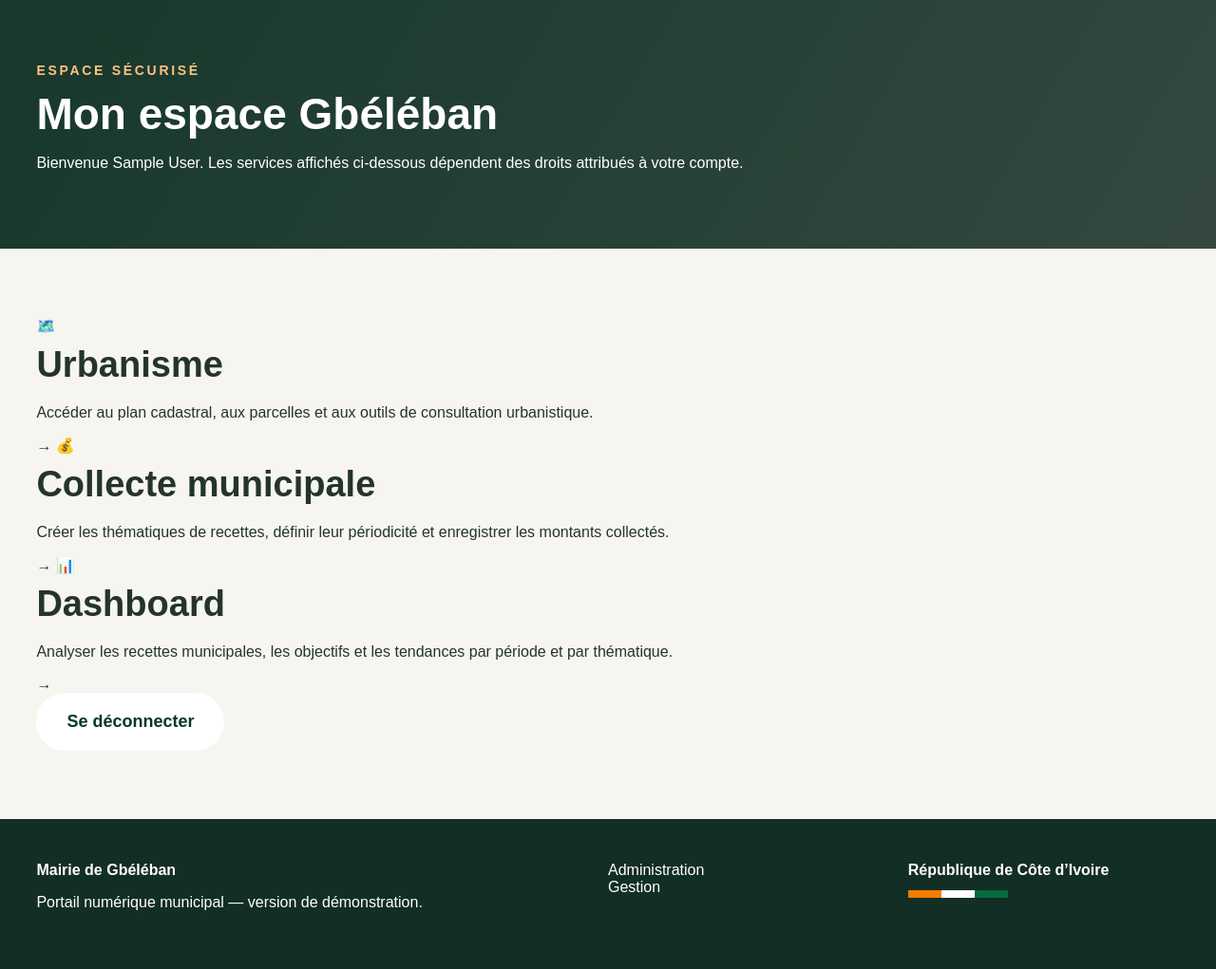
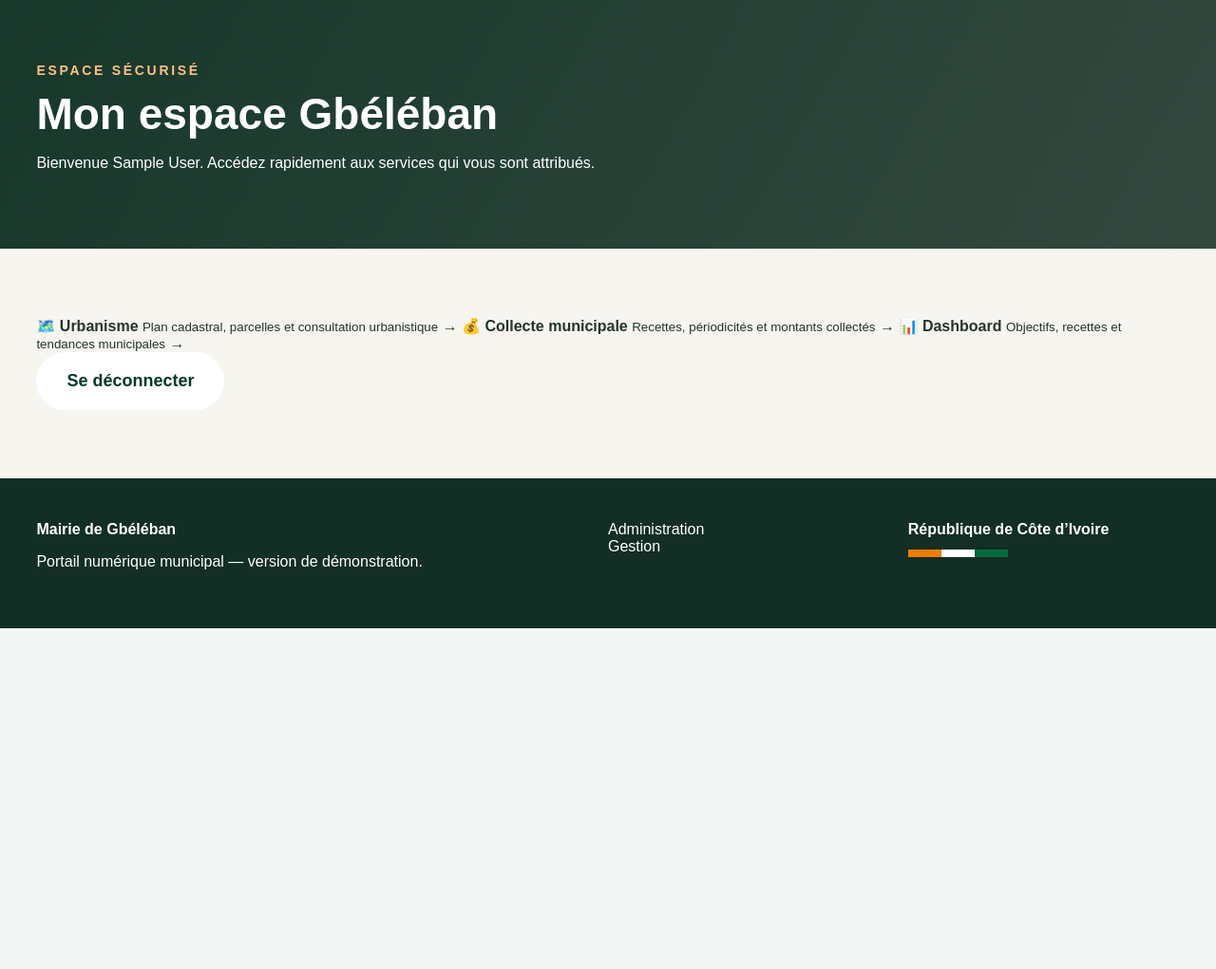
Before and after one commit to Doumouss29/gbeleban-mairie-demo, a Django app: page /mon-espace/ in a window 1280 px wide. Shown: the part 201-1222 px from the top of the page at 95% size. After the commit the page ends 863 px from the top, so only its background shows below. Run offline with Django 5.2, Linux system fonts and the light colour scheme; the visitor is signed in with stand-in values (Sample User, id 1); data that the repository does not hold is empty.

Commit message:
Transforme Mon espace en capsules de services

```diff
--- a/portal/templates/portal/my_space.html
+++ b/portal/templates/portal/my_space.html
@@ -5,34 +5,43 @@
   <div class="container">
     <span class="eyebrow">ESPACE SÉCURISÉ</span>
     <h1>Mon espace Gbéléban</h1>
-    <p>Bienvenue {{ user.get_full_name|default:user.username }}. Les services affichés ci-dessous dépendent des droits attribués à votre compte.</p>
+    <p>Bienvenue {{ user.get_full_name|default:user.username }}. Accédez rapidement aux services qui vous sont attribués.</p>
   </div>
 </section>
 
 <section class="section pale">
   <div class="container">
-    <div class="access-grid">
+    <div class="space-capsules">
       {% if can_urbanism %}
-      <a class="access-card" href="/urbanisme/">
-        <span class="access-icon">🗺️</span>
-        <div><h2>Urbanisme</h2><p>Accéder au plan cadastral, aux parcelles et aux outils de consultation urbanistique.</p></div>
-        <span class="access-arrow">→</span>
+      <a class="space-capsule" href="{% url 'urbanism' %}">
+        <span class="space-capsule-icon">🗺️</span>
+        <span class="space-capsule-content">
+          <strong>Urbanisme</strong>
+          <small>Plan cadastral, parcelles et consultation urbanistique</small>
+        </span>
+        <span class="space-capsule-arrow">→</span>
       </a>
       {% endif %}
 
       {% if can_collection %}
-      <a class="access-card" href="/collecte-municipale/">
-        <span class="access-icon">💰</span>
-        <div><h2>Collecte municipale</h2><p>Créer les thématiques de recettes, définir leur périodicité et enregistrer les montants collectés.</p></div>
-        <span class="access-arrow">→</span>
+      <a class="space-capsule" href="{% url 'municipal_collection' %}">
+        <span class="space-capsule-icon">💰</span>
+        <span class="space-capsule-content">
+          <strong>Collecte municipale</strong>
+          <small>Recettes, périodicités et montants collectés</small>
+        </span>
+        <span class="space-capsule-arrow">→</span>
       </a>
       {% endif %}
 
       {% if can_dashboard %}
-      <a class="access-card" href="/dashboard/">
-        <span class="access-icon">📊</span>
-        <div><h2>Dashboard</h2><p>Analyser les recettes municipales, les objectifs et les tendances par période et par thématique.</p></div>
-        <span class="access-arrow">→</span>
+      <a class="space-capsule" href="{% url 'dashboard' %}">
+        <span class="space-capsule-icon">📊</span>
+        <span class="space-capsule-content">
+          <strong>Dashboard</strong>
+          <small>Objectifs, recettes et tendances municipales</small>
+        </span>
+        <span class="space-capsule-arrow">→</span>
       </a>
       {% endif %}
     </div>
@@ -45,7 +54,7 @@
     {% endif %}
 
     <div class="space-footer-actions">
-      <form method="post" action="/deconnexion/">{% csrf_token %}<button type="submit" class="btn light">Se déconnecter</button></form>
+      <form method="post" action="{% url 'logout' %}">{% csrf_token %}<button type="submit" class="btn light">Se déconnecter</button></form>
     </div>
   </div>
 </section>
```
